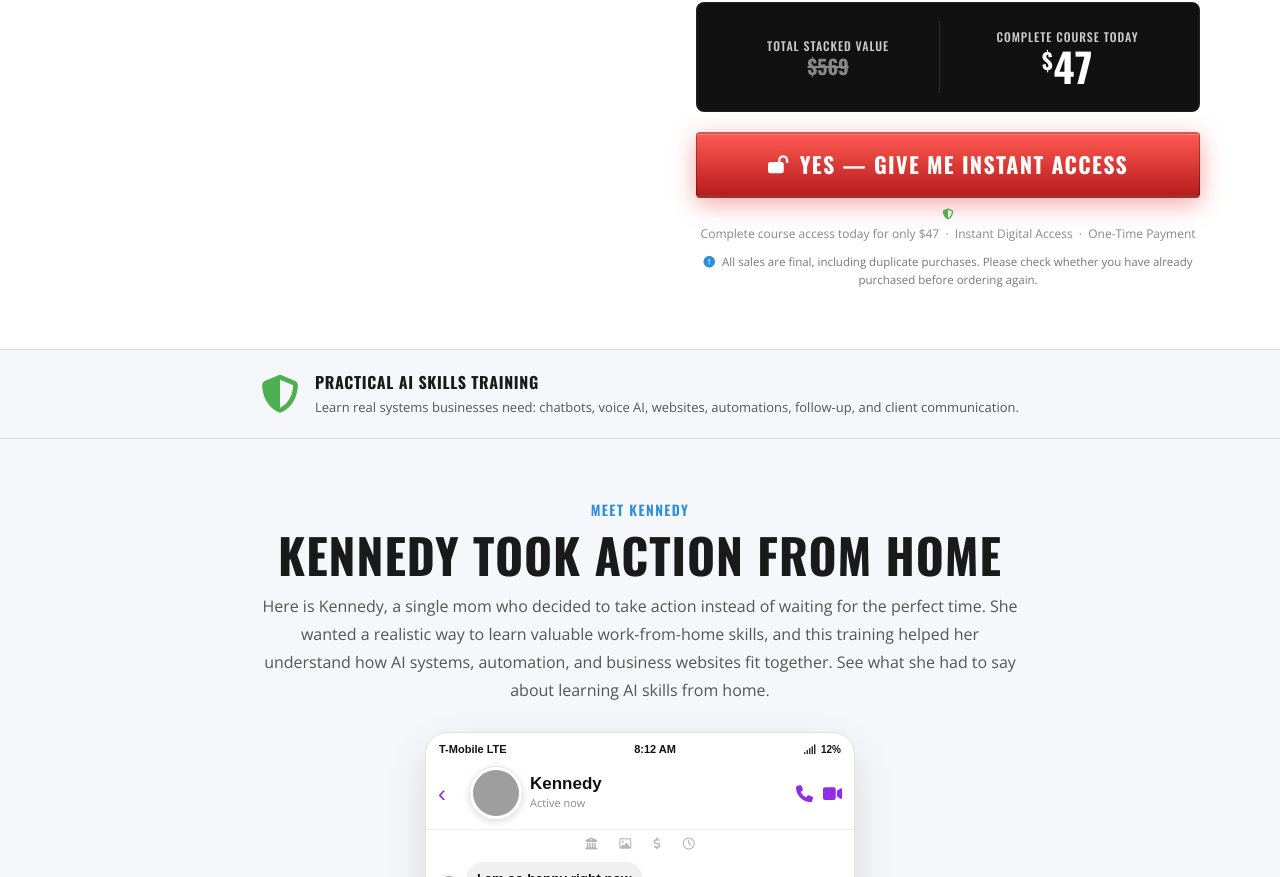
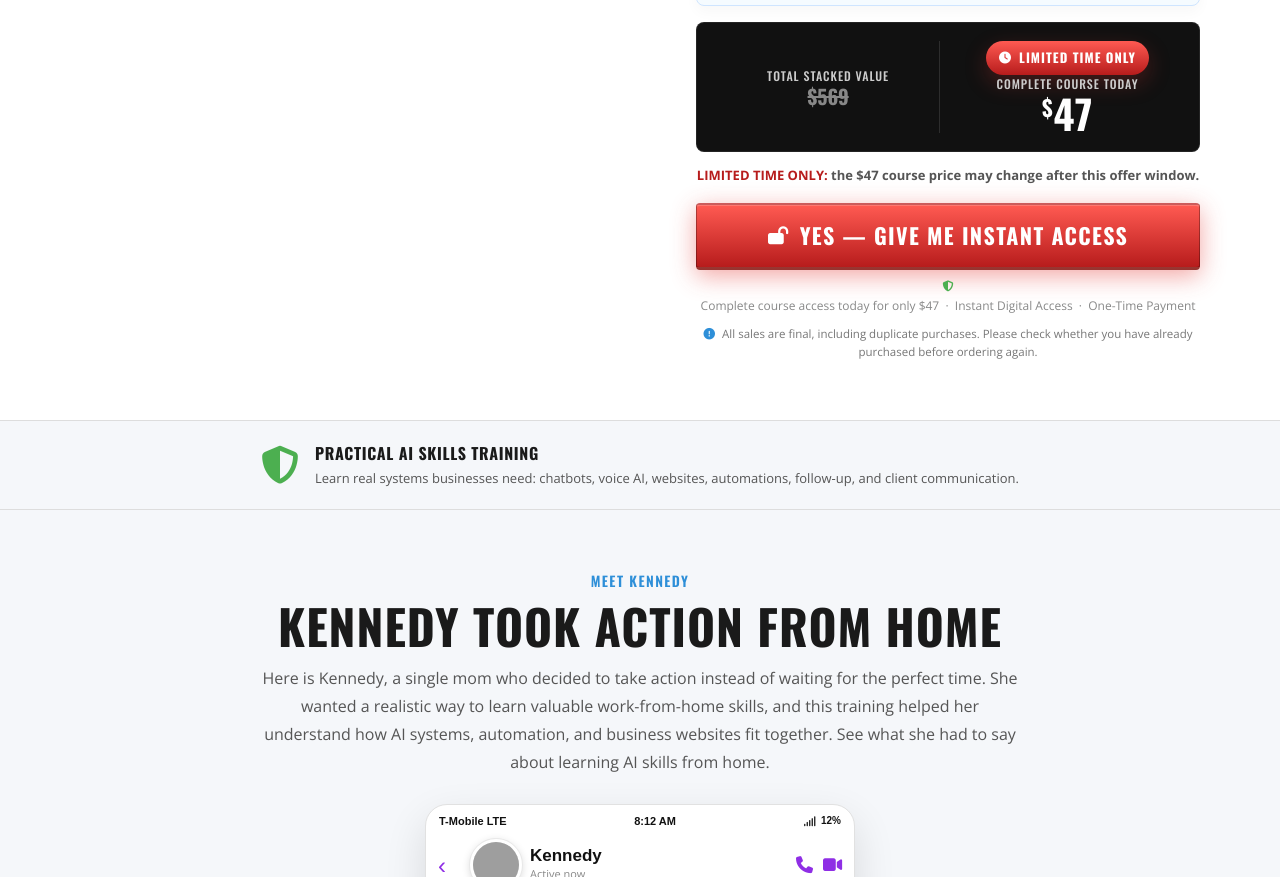
Before and after one commit to nexusluma365/BuildAIBusinessfromHome, a website: page Funnel Template.html in a window 1280 px wide. Shown: the part 2700-3577 px from the top of the page. Drawn offline with nearby package versions, Linux system fonts and the light colour scheme; grey boxes are pictures that could not be loaded.

Commit message:
Add limited time pricing messaging

```diff
--- a/Funnel Template.html
+++ b/Funnel Template.html
@@ -306,6 +306,45 @@ video {
   color: var(--accent);
   margin-right: 4px;
 }
+.limited-badge {
+  display: inline-flex;
+  align-items: center;
+  justify-content: center;
+  gap: 7px;
+  font-family: var(--font-h);
+  font-size: 13px;
+  font-weight: 700;
+  color: var(--white);
+  text-transform: uppercase;
+  letter-spacing: .08em;
+  background: linear-gradient(180deg, #FF5A52 0%, #B71C1C 100%);
+  border-radius: 999px;
+  padding: 7px 13px;
+  box-shadow: 0 8px 22px rgba(229,57,53,0.25);
+}
+.limited-badge i { font-size: 12px; }
+.price-limited-note {
+  margin: -6px auto 18px;
+  color: #555;
+  font-size: 13px;
+  font-weight: 700;
+  text-align: center;
+}
+.price-limited-note strong {
+  color: var(--cta-red-dark);
+  text-transform: uppercase;
+}
+.checkout-limited-note {
+  margin: -4px 0 12px;
+  color: #666;
+  font-size: 12.5px;
+  font-weight: 700;
+  line-height: 1.45;
+}
+.checkout-limited-note strong {
+  color: var(--cta-red-dark);
+  text-transform: uppercase;
+}
 
 .s2 {
   background: var(--white);
@@ -1053,6 +1092,7 @@ video {
   border-radius: 6px;
   margin-bottom: 24px;
 }
+.s4 .limited-badge { margin-bottom: 12px; }
 .s4-cta-wrap {
   display: flex;
   flex-direction: column;
@@ -1346,6 +1386,7 @@ video {
     <i class="fa-solid fa-lock-open" aria-hidden="true"></i>
     Start Learning For $47 Today
   </a>
+  <p class="price-limited-note"><strong>Limited Time Only:</strong> $47 complete course access is available today.</p>
   <p class="btn-note">
     <i class="fa-solid fa-shield-halved" aria-hidden="true"></i>
     Secure Checkout &nbsp;&middot;&nbsp; Instant Digital Access &nbsp;&middot;&nbsp; Beginner Friendly Training
@@ -1481,10 +1522,12 @@ video {
           <div class="price-total-was">$569</div>
         </div>
         <div class="price-row-right">
+          <div class="limited-badge"><i class="fa-solid fa-clock" aria-hidden="true"></i> Limited Time Only</div>
           <div class="price-today-label">Complete Course Today</div>
           <div class="price-today-num"><sup>$</sup>47</div>
         </div>
       </div>
+      <p class="price-limited-note"><strong>Limited Time Only:</strong> the $47 course price may change after this offer window.</p>
 
       <a href="#checkout" class="btn-accent checkout-trigger">
         <i class="fa-solid fa-lock-open" aria-hidden="true"></i>
@@ -1617,6 +1660,7 @@ video {
   <h2 class="s4-h2">Start Building The<br><span>AI Skills</span><br>Businesses Already Need</h2>
   <p class="s4-sub">Get the complete training bundle and learn how chatbot agents, voice AI, websites, automations, monthly pricing, and client communication fit together.</p>
   <p class="s4-download"><i class="fa-solid fa-download" style="color:var(--accent);" aria-hidden="true"></i> &nbsp;Instant Digital Access — Start Learning Today</p>
+  <div class="limited-badge"><i class="fa-solid fa-clock" aria-hidden="true"></i> Limited Time Only</div>
   <div class="s4-price-badge">Complete Course Access</div>
   <div class="s4-cta-wrap">
     <a href="#checkout" class="btn-accent checkout-trigger">
@@ -1668,6 +1712,7 @@ video {
             </div>
             <div class="checkout-total">$47</div>
           </div>
+          <p class="checkout-limited-note"><strong>Limited Time Only:</strong> complete course access is $47 today.</p>
 
           <form class="checkout-form" id="access-form">
             <label>
```
Also changed, not shown: index.html (+45 -0 lines).
